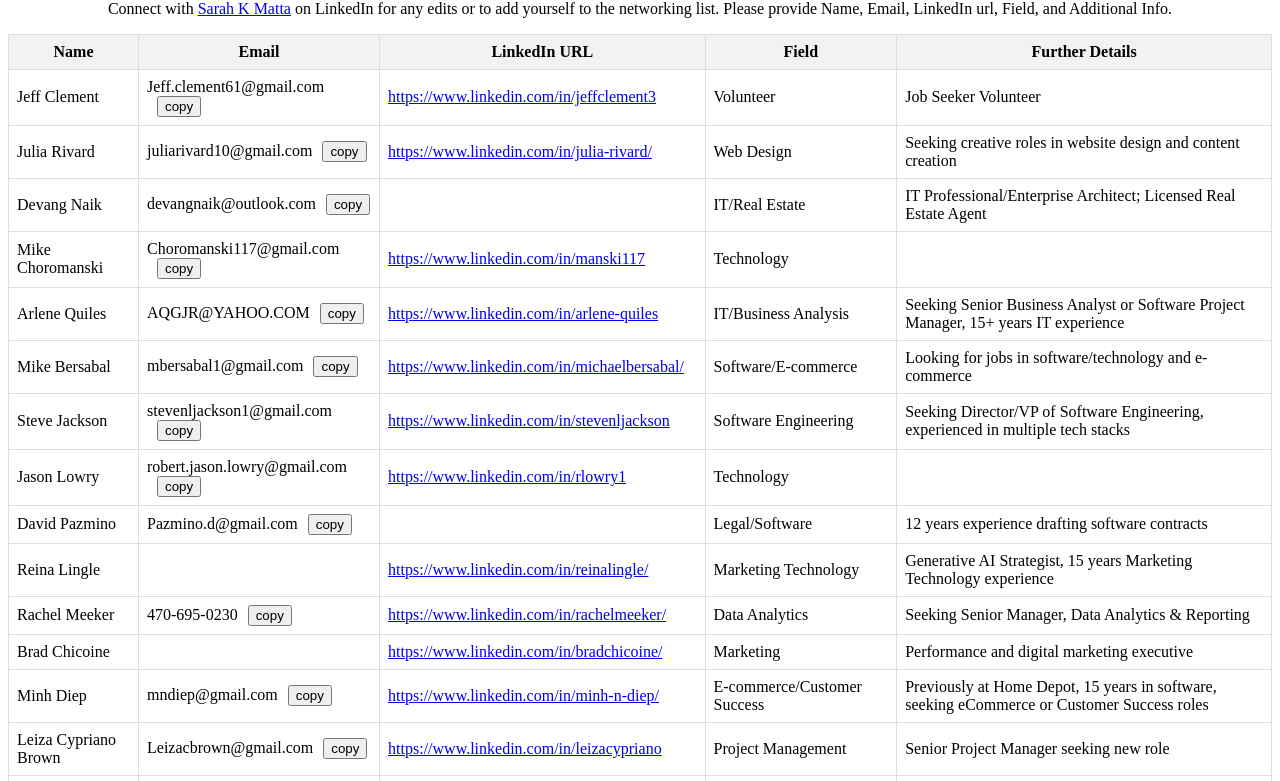
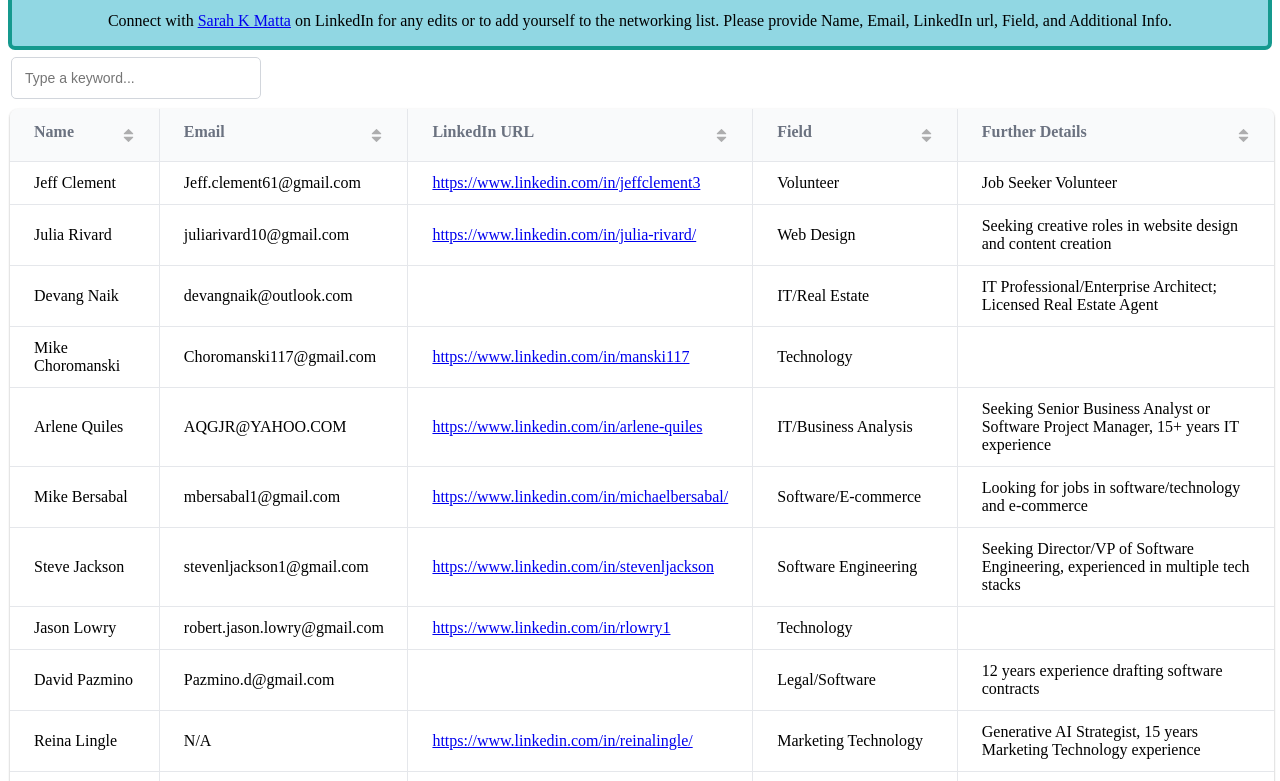
Before and after one commit to AsteriHoku/ATL-JobSeekers, a plain HTML site: page index.html in a window 1280 px wide. Shown: the part 67-848 px from the top of the page. Drawn offline with nearby package versions, Linux system fonts and the light colour scheme.

Commit message:
init for gridjs

```diff
--- a/index.html
+++ b/index.html
@@ -4,6 +4,7 @@
     <meta charset="UTF-8">
     <meta name="viewport" content="width=device-width, initial-scale=1.0">
     <title>ATL Tech Job Seekers</title>
+    <link href="https://unpkg.com/gridjs/dist/theme/mermaid.min.css" rel="stylesheet" />
     <style>
         table {
             width: 100%;
@@ -27,22 +28,12 @@
     </style>
 </head>
 <body>
-    <h2 style="text-align: center;">ATL Tech Job Seekers</h2>
-    <p style="text-align: center;">Connect with <a href="https://www.linkedin.com/in/sarah-matta" target="_blank">Sarah K Matta</a> on LinkedIn for any edits or to add yourself to the networking list. Please provide Name, Email, LinkedIn url, Field, and Additional Info.</p>
-    <table id="personsTable">
-        <thead>
-            <tr>
-                <th>Name</th>
-                <th>Email</th>
-                <th>LinkedIn URL</th>
-                <th>Field</th>
-                <th>Further Details</th>
-            </tr>
-        </thead>
-        <tbody>
-
-        </tbody>
-    </table>
+    <div style="border: 4px solid #15998E; background-color: #91d7e3; border-radius: 7px;">
+        <h2 style="text-align: center;">ATL Tech Job Seekers</h2>
+        <p style="text-align: center;">Connect with <a href="https://www.linkedin.com/in/sarah-matta" target="_blank">Sarah K Matta</a> on LinkedIn for any edits or to add yourself to the networking list. Please provide Name, Email, LinkedIn url, Field, and Additional Info.</p>
+    </div>
+    <div id="personsTable"></div>
+    <script src="https://unpkg.com/gridjs/dist/gridjs.umd.js"></script>
     <script type="module" src="index.js"></script>
 </body>
 </html>
--- a/index.js
+++ b/index.js
@@ -1,51 +1,71 @@
 import { jobSeekers } from './assets/js/persons.js';
 
-document.addEventListener('DOMContentLoaded', function() {
-    const tableBody = document.querySelector('#personsTable tbody');
-    jobSeekers.forEach(person => {
-        const tr = document.createElement('tr');
-
-        const nameTd = document.createElement('td');
-        nameTd.textContent = person.Name;
-        tr.appendChild(nameTd);
-
-        const emailTd = document.createElement('td');
-        if (person.Email) {
-            emailTd.textContent = person.Email;
-            const emailCopyBtn = document.createElement('button');
-            emailCopyBtn.textContent = 'copy';
-            emailCopyBtn.style.marginLeft = '10px';
-            emailCopyBtn.onclick = () => copyToClipboard(person.Email);
-            emailTd.appendChild(emailCopyBtn);
-        }
-        tr.appendChild(emailTd);
-
-        const linkedinTd = document.createElement('td');
-        const linkedinLink = document.createElement('a');
-        linkedinLink.href = person.LinkedInUrl;
-        linkedinLink.target = '_blank';
-        linkedinLink.textContent = person.LinkedInUrl;
-        linkedinTd.appendChild(linkedinLink);
-        tr.appendChild(linkedinTd);
-
-        const fieldTd = document.createElement('td');
-        fieldTd.textContent = person.Field;
-        tr.appendChild(fieldTd);
-
-        const additionalInfoTd = document.createElement('td');
-        additionalInfoTd.textContent = person.AdditionalInfo;
-        tr.appendChild(additionalInfoTd);
-
-        tableBody.appendChild(tr);
-    });
+document.addEventListener('DOMContentLoaded', () => {
+    new gridjs.Grid({
+        columns: ['Name', 'Email', 'LinkedIn URL', 'Field', 'Further Details'],
+        data: jobSeekers.map(seeker => [
+            seeker.Name,
+            seeker.Email || 'N/A',
+            gridjs.html(`<a href="${seeker.LinkedInUrl}" target="_blank">${seeker.LinkedInUrl}</a>`),
+            seeker.Field,
+            seeker.AdditionalInfo
+        ]),
+        pagination: {
+            enabled: true,
+            limit: 20
+        },
+        search: true,
+        sort: true,
+        resizable: true
+    }).render(document.getElementById('personsTable'));
 });
 
-function copyToClipboard(text) {
-    const tempInput = document.createElement('input');
-    tempInput.value = text;
-    document.body.appendChild(tempInput);
-    tempInput.select();
-    document.execCommand('copy');
-    document.body.removeChild(tempInput);
-    alert('Email copied to clipboard: ' + text);
-}
+// document.addEventListener('DOMContentLoaded', function() {
+//     const tableBody = document.querySelector('#personsTable tbody');
+//     jobSeekers.forEach(person => {
+//         const tr = document.createElement('tr');
+
+//         const nameTd = document.createElement('td');
+//         nameTd.textContent = person.Name;
+//         tr.appendChild(nameTd);
+
+//         const emailTd = document.createElement('td');
+//         if (person.Email) {
+//             emailTd.textContent = person.Email;
+//             const emailCopyBtn = document.createElement('button');
+//             emailCopyBtn.textContent = 'copy';
+//             emailCopyBtn.style.marginLeft = '10px';
+//             emailCopyBtn.onclick = () => copyToClipboard(person.Email);
+//             emailTd.appendChild(emailCopyBtn);
+//         }
+//         tr.appendChild(emailTd);
+
+//         const linkedinTd = document.createElement('td');
+//         const linkedinLink = document.createElement('a');
+//         linkedinLink.href = person.LinkedInUrl;
+//         linkedinLink.target = '_blank';
+//         linkedinLink.textContent = person.LinkedInUrl;
+//         linkedinTd.appendChild(linkedinLink);
+//         tr.appendChild(linkedinTd);
+
+//         const fieldTd = document.createElement('td');
+//         fieldTd.textContent = person.Field;
+//         tr.appendChild(fieldTd);
+
+//         const additionalInfoTd = document.createElement('td');
+//         additionalInfoTd.textContent = person.AdditionalInfo;
+//         tr.appendChild(additionalInfoTd);
+
+//         tableBody.appendChild(tr);
+//     });
+// });
+
+// function copyToClipboard(text) {
+//     const tempInput = document.createElement('input');
+//     tempInput.value = text;
+//     document.body.appendChild(tempInput);
+//     tempInput.select();
+//     document.execCommand('copy');
+//     document.body.removeChild(tempInput);
+//     alert('Email copied to clipboard: ' + text);
+// }
```
